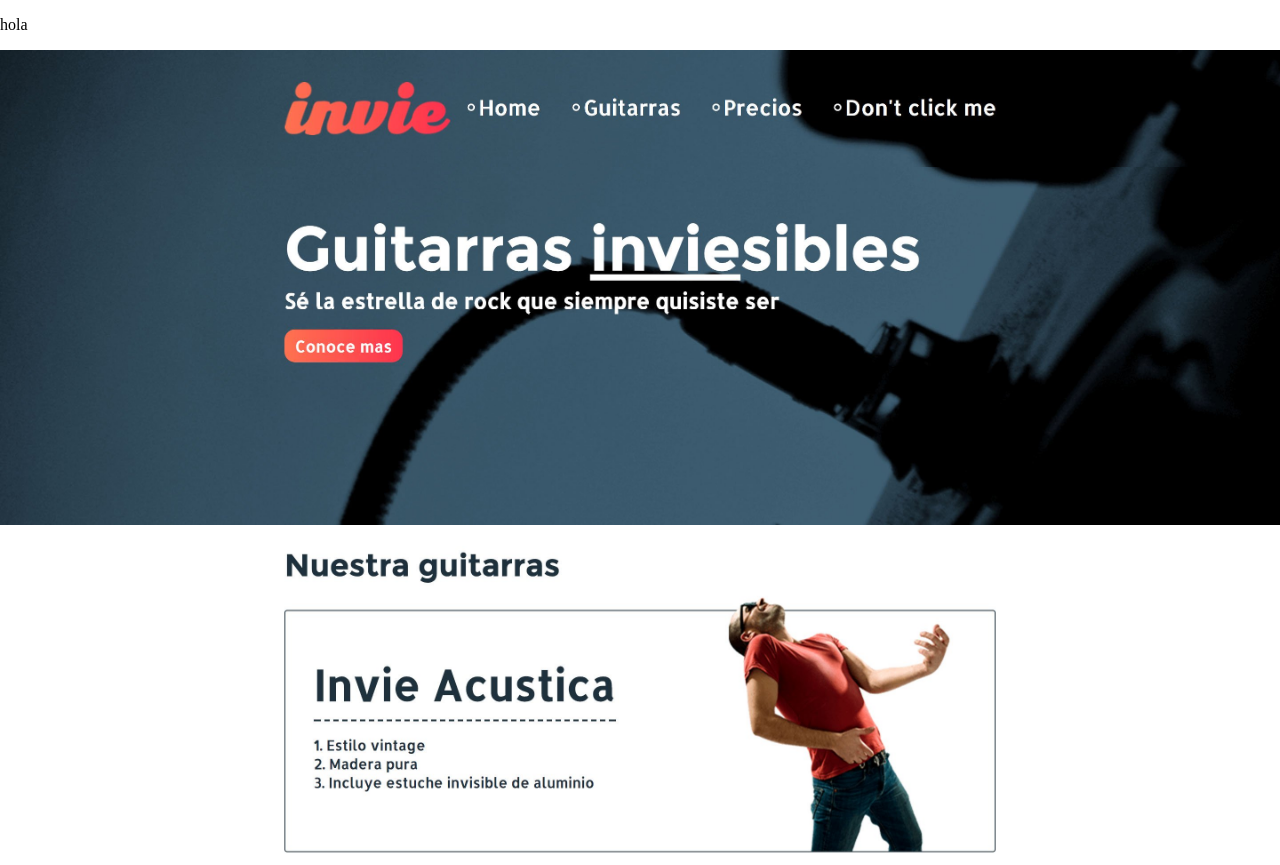
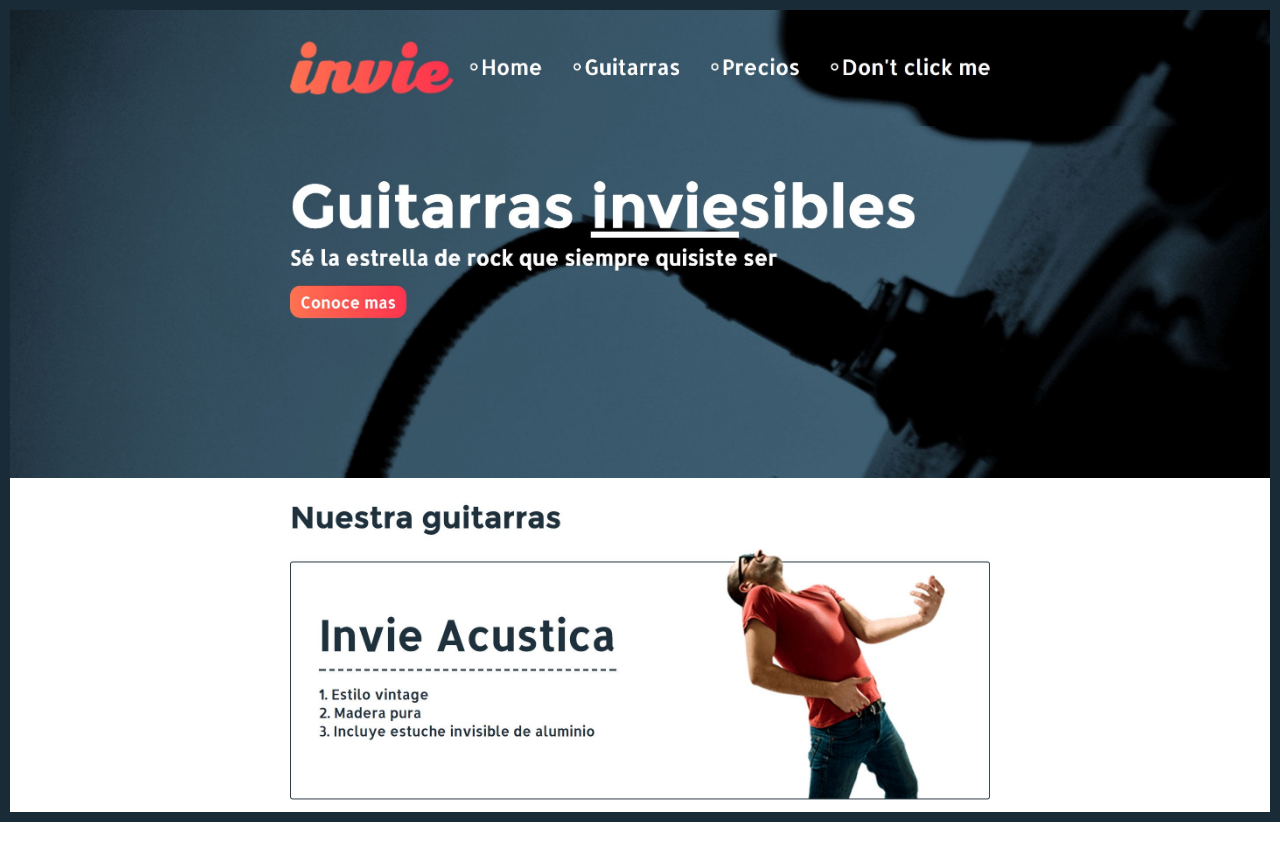
Before and after one commit to LushoMoncada/invie-github, a plain HTML site: page index.html in a window 1280 px wide. After the commit the page ends 822 px from the top, so only its background shows below. Drawn offline with Linux system fonts and the light colour scheme.

Commit message:
hotfix 1

```diff
--- a/index.html
+++ b/index.html
@@ -5,10 +5,10 @@
     <meta name="viewport" content="width=device-width, initial-scale=1.0">
     <meta http-equiv="X-UA-Compatible" content="ie=edge">
     <title>Invie</title>
-    <p>hola</p>
     <style media="screen">
         body {
             margin: 0;
+            border: 10px solid #192b36;
         }
 
         img {
```
